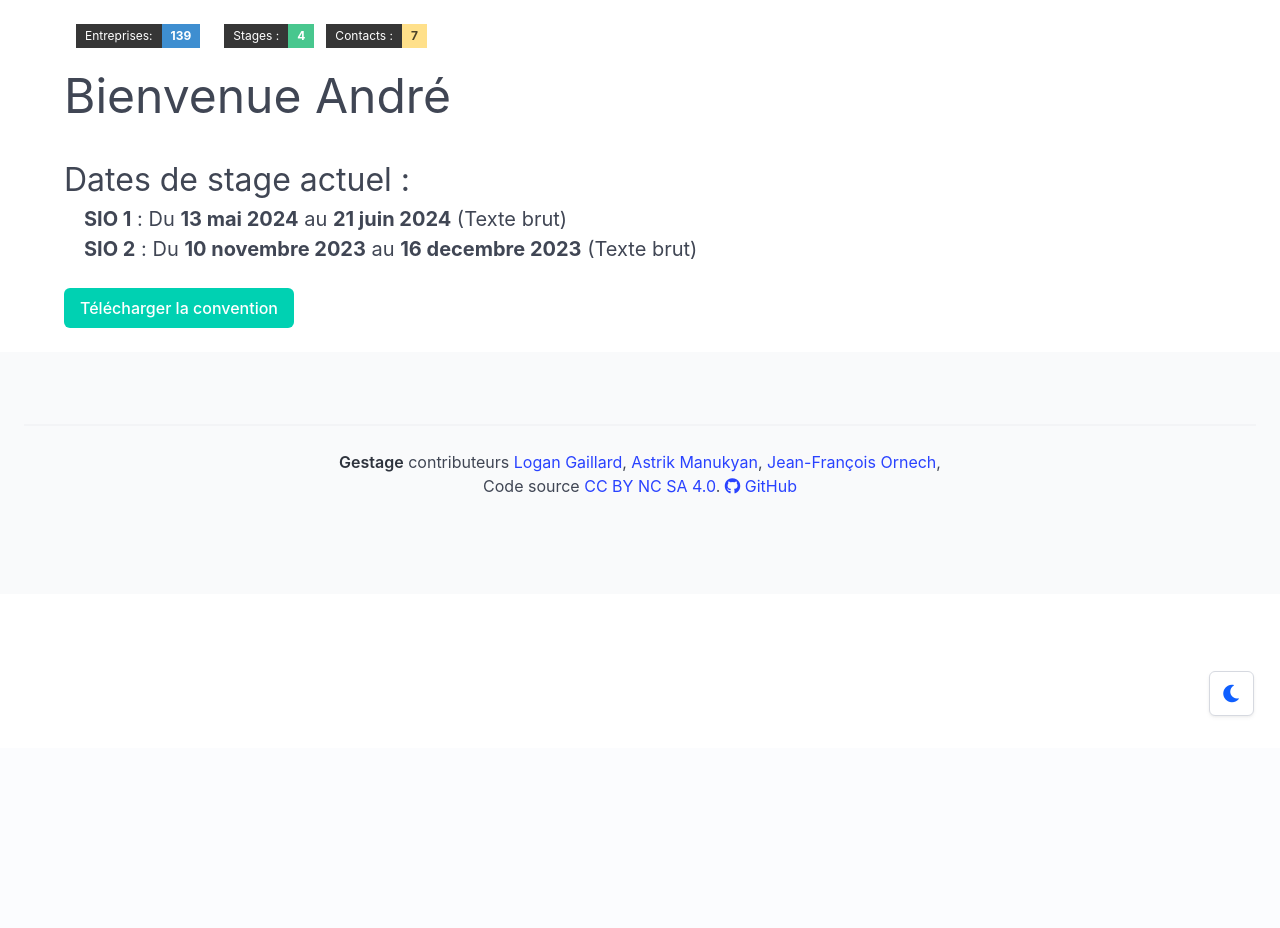
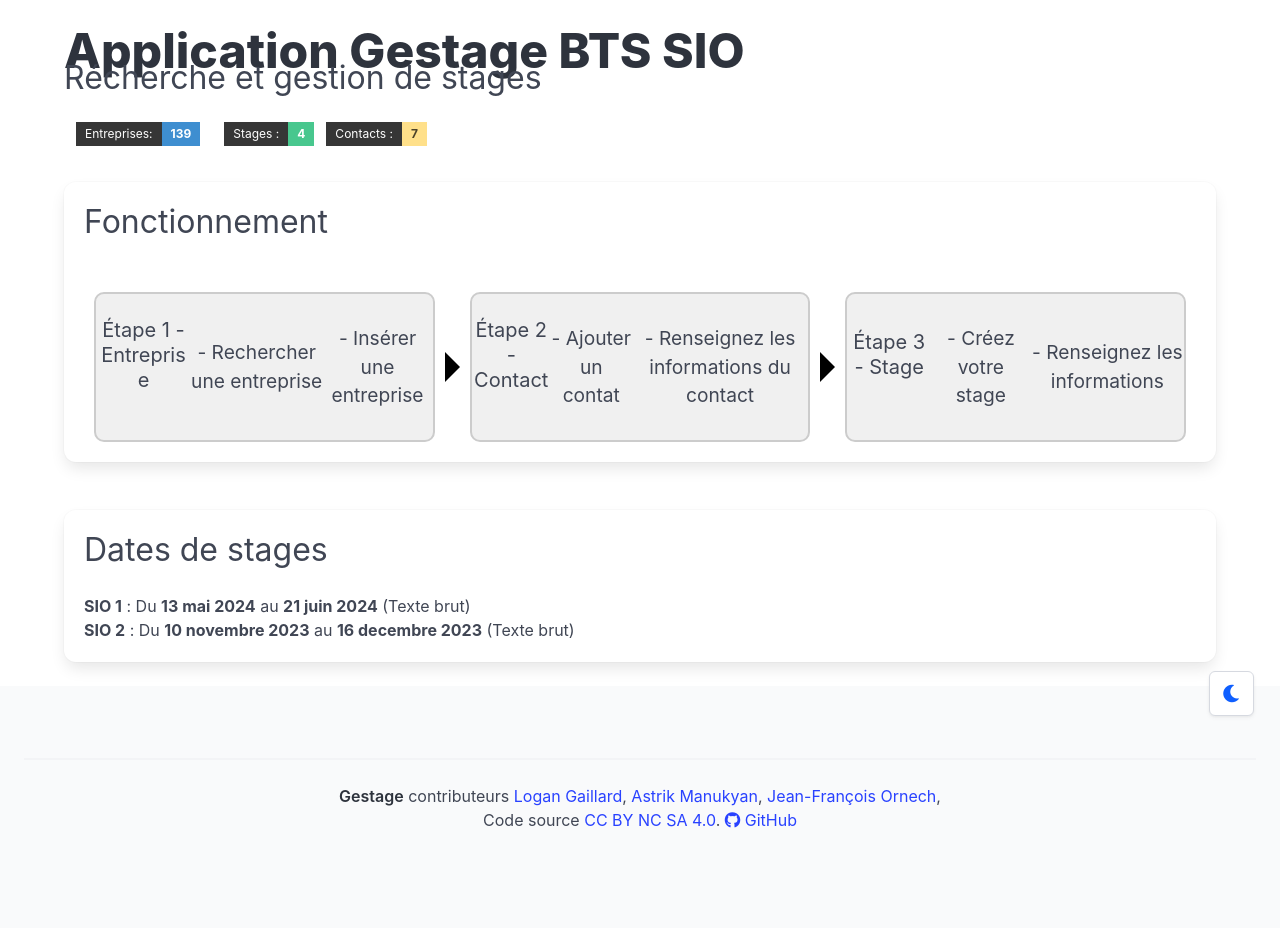
Before and after one commit to ornech/gestion_stage, a PHP site: page / in a window 1280 px wide. Shown: the part 52-980 px from the top of the page. Before the commit the page ends 769 px from the top, so only its background shows below. Run offline with PHP 8.4, Linux system fonts and the light colour scheme; a user stored in the database is signed in; data comes from the database, SQL or seed files in the repository; some libraries are stand-ins or nearby versions.

Commit message:
Modif acceuil

```diff
--- a/css/style.css
+++ b/css/style.css
@@ -58,3 +58,57 @@ tbody tr:hover {
 .container {
   max-width: 98%;
 }
+
+.sequence-container {
+            display: flex;
+            justify-content: space-around;
+            align-items: center;
+            margin-top: 50px;
+        }
+
+        .step {
+            flex: 1;
+            margin: 0 10px;
+            background-color: #f0f0f0;
+            border: 2px solid #ccc;
+            border-radius: 10px;
+            display: flex;
+            justify-content: center;
+            align-items: center;
+            font-size: 1.2em;
+            text-align: center;
+            height: 150px;
+        }
+
+        .arrow-container {
+            display: flex;
+            align-items: center;
+            justify-content: center;
+            flex-shrink: 0;
+        }
+
+        .arrow {
+            width: 0;
+            height: 0;
+            border-top: 15px solid transparent;
+            border-bottom: 15px solid transparent;
+            border-left: 15px solid #000;
+        }
+
+        @media (max-width: 768px) {
+            .sequence-container {
+                flex-direction: column;
+            }
+
+            .arrow-container {
+                transform: rotate(90deg);
+                margin: 20px 0;
+            }
+
+            .arrow {
+                border-top: 15px solid transparent;
+                border-bottom: 15px solid transparent;
+                border-left: 15px solid transparent;
+                border-right: 15px solid #000;
+            }
+        }
--- a/vues/accueil.php
+++ b/vues/accueil.php
@@ -3,43 +3,73 @@
 require_once 'config/auth.php';
 ?>
 
+
+
+<p class="title is-1">Application Gestage BTS SIO</p>
+<p class="subtitle is-3">Récherche et gestion de stages</p>
 <div class="field is-grouped is-grouped-multiline">
   <div class="control">
-    <div class="tags has-addons is-medium">
+    <div class="tags has-addons is-small">
       <span class="tag is-dark">Entreprises:</span>
       <span class="tag is-info"><?= "<b>" . count($entreprises) . "</b>" ?></span>
     </div>
   </div>
   <div class="control">
-    <div class="tags has-addons is-medium">
+    <div class="tags has-addons is-small">
       <span class="tag is-dark">Stages :</span>
       <span class="tag is-success"><?= "<b>" . count($stages) . "</b>" ?></span>
     </div>
   </div>
   <div class="control">
-    <div class="tags has-addons is-medium">
+    <div class="tags has-addons is-small">
       <span class="tag is-dark">Contacts :</span>
       <span class="tag is-warning"><?= "<b>" . count($contacts) . "</b>" ?></span>
     </div>
   </div>
 </div>
 
-<p class="is-size-1">Bienvenue <?= $_SESSION["utilisateur"]; ?></p>
+<br>
+<?php if ($_SESSION['statut'] == "Etudiant") { ?>
+<div class="box">
+<p class="subtitle is-3">Fonctionnement</p>
+
+<div class="container">
+     <div class="sequence-container">
+         <div class="step">
+           <p class="subtitle is-5">Étape 1 - Entreprise</p><BR>
+           <p> - Rechercher une entreprise</p><BR>
+           <p> - Insérer une entreprise</p><BR>
+         </div>
+         <div class="arrow-container">
+             <div class="arrow"></div>
+         </div>
+         <div class="step">
+           <p class="subtitle is-5">Étape 2 - Contact</p><BR>
+           <p> - Ajouter un contat</p><BR>
+           <p> - Renseignez les informations du contact</p><BR>
+         </div>
+         <div class="arrow-container">
+             <div class="arrow"></div>
+         </div>
+         <div class="step">
+           <p class="subtitle is-5">Étape 3 - Stage</p><BR>
+           <p> - Créez votre stage</p><BR>
+           <p> - Renseignez les informations</p><BR>
+         </div>
+     </div>
+ </div>
+
+</div>
+<?php } ?>
+<?php if ($_SESSION['statut'] == "Professeur") { ?>
+<div class="box">
+<p class="subtitle is-3">Stages à suivre</p>
+</div>
+<?php } ?>
 
 <br>
-
-<p class="is-size-3">Dates de stage actuel :</p>
-<p class="is-size-5 alinea"><b>SIO 1</b> : <?= "Du <b>13 mai 2024</b> au <b>21 juin 2024</b> (Texte brut)" ?></p>
-<p class="is-size-5 alinea"><b>SIO 2</b> : <?= "Du <b>10 novembre 2023</b> au <b>16 decembre 2023</b> (Texte brut)" ?></p>
-
-<br>
-
-<button class="button is-primary" id="downloadConvention">
-  Télécharger la convention
-</button>
-
-<style>
-  .alinea {
-    margin-left: 20px;
-  }
-</style>
+<div class="box">
+<p class="subtitle is-3">Dates de stages</p>
+<p><b>SIO 1</b> : <?= "Du <b>13 mai 2024</b> au <b>21 juin 2024</b> (Texte brut)" ?></p>
+<p><b>SIO 2</b> : <?= "Du <b>10 novembre 2023</b> au <b>16 decembre 2023</b> (Texte brut)" ?></p>
+</div>
```
